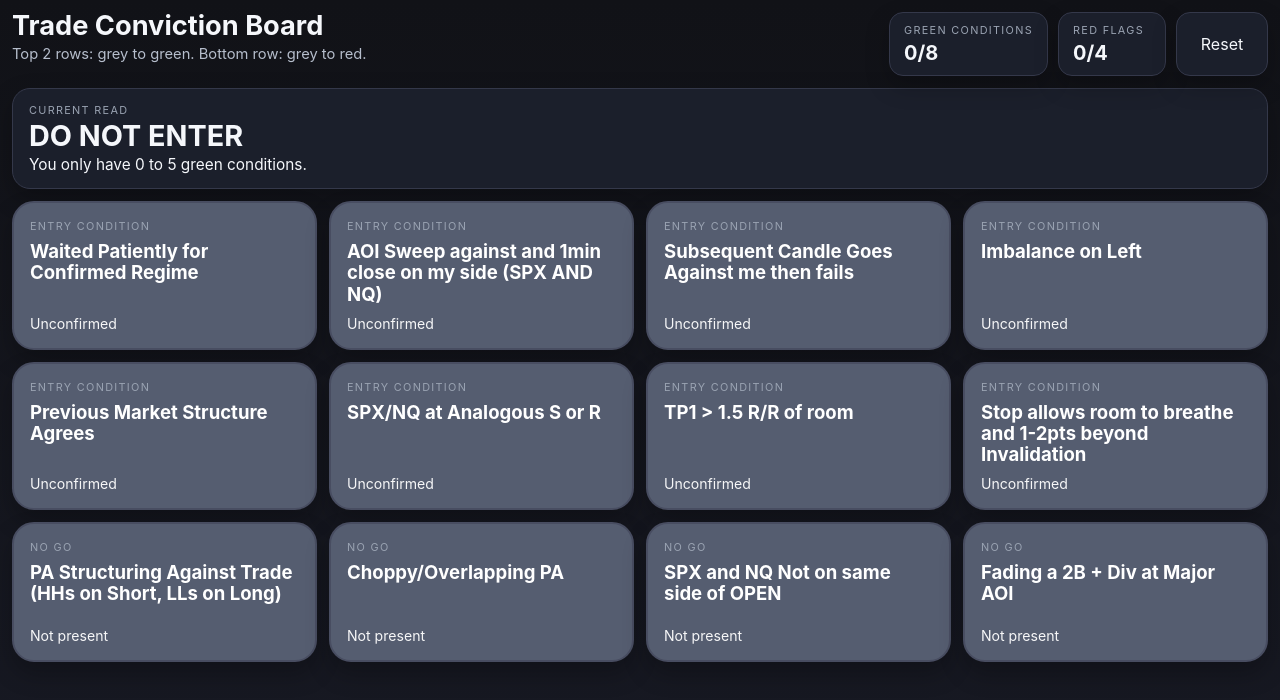
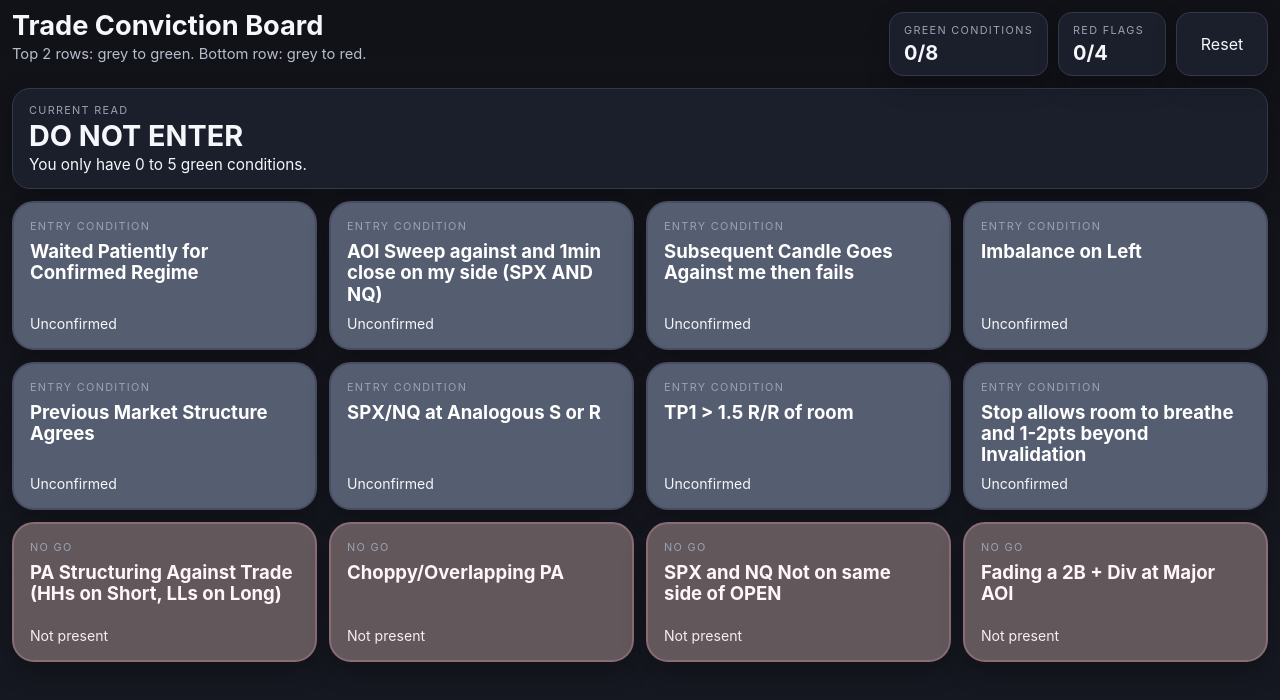
Before and after one commit to bboypkj/trade-checklist-app, a React (Vite) app: page / in a window 1280 px wide. Shown: the top 700 px of the page. Built offline with nearby package versions, Linux system fonts and the light colour scheme.

Commit message:
Add files via upload

```diff
--- a/src/App.jsx
+++ b/src/App.jsx
@@ -107,7 +107,8 @@ export default function App() {
           {tiles.map((tile) => {
             const isEntry = tile.group === 'entry';
             const activeClass = isEntry ? 'entry-active' : 'nogo-active';
-            const cardClass = tile.state === 'active' ? activeClass : 'tile-neutral';
+            const neutralClass = isEntry ? 'tile-neutral' : 'nogo-neutral';
+            const cardClass = tile.state === 'active' ? activeClass : neutralClass;
 
             return (
               <button
--- a/src/styles.css
+++ b/src/styles.css
@@ -176,6 +176,12 @@ button {
   color: #ffffff;
 }
 
+.nogo-neutral {
+  background: #62575b;
+  border-color: #8b6c74;
+  color: #fff7f7;
+}
+
 .entry-active {
   background: #16924b;
   border-color: #6fe6a2;
```
